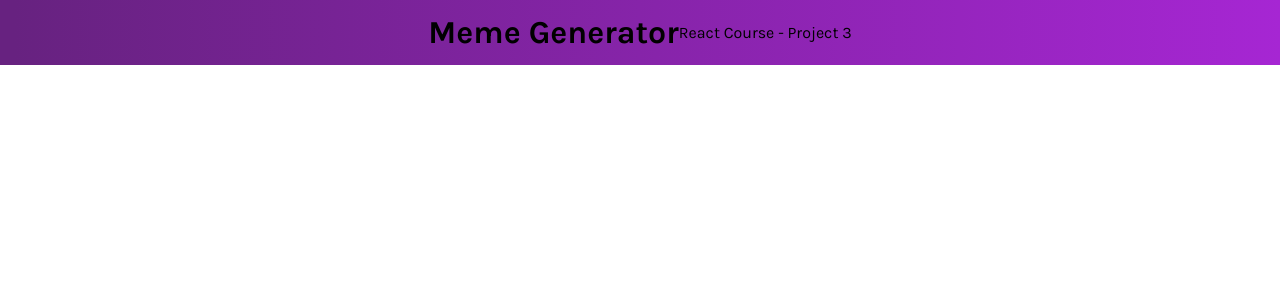
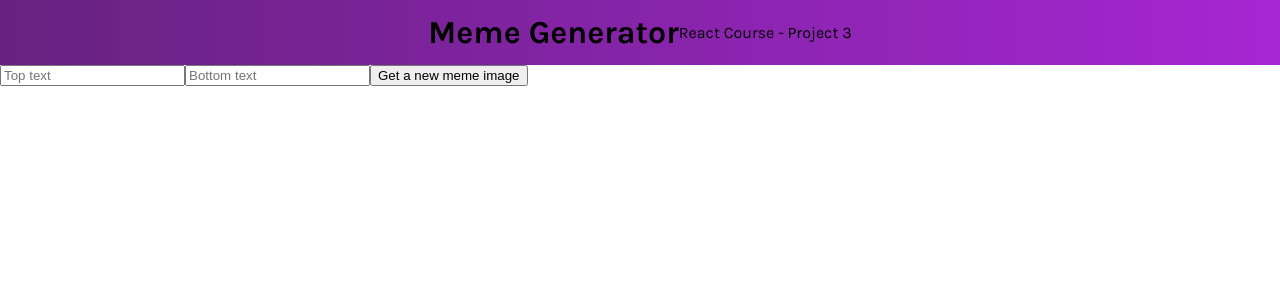
Before and after one commit to knutcode/meme-generator, a React (Create React App) app: page / in a window 1280 px wide. Shown: the top 300 px of the page. Built offline with nearby package versions, Linux system fonts and the light colour scheme.

Commit message:
added meme component

```diff
--- a/src/App.js
+++ b/src/App.js
@@ -1,9 +1,13 @@
 import Header from "./components/Header";
+import Memes from "./components/Memes";
 
 function App() {
   return (
     <div className="App">
       <Header />
+      <main>
+        <Memes />
+      </main>
     </div>
   );
 }
--- /dev/null
+++ b/src/components/Memes.js
@@ -0,0 +1,30 @@
+import { useRef, useEffect } from "react";
+import memesData from "../data/data.js";
+
+const Memes = () => {
+  const ref = useRef(null);
+
+  useEffect(() => {
+    const handleClick = () => {
+      console.log("Button clicked");
+    };
+
+    const element = ref.current;
+
+    element.addEventListener("click", handleClick);
+
+    return () => {
+      element.removeEventListener("click", handleClick);
+    };
+  }, []);
+
+  return (
+    <div className="container flex">
+      <input type="text" placeholder="Top text"></input>
+      <input type="text" placeholder="Bottom text"></input>
+      <button ref={ref}>Get a new meme image</button>
+    </div>
+  );
+};
+
+export default Memes;
```
